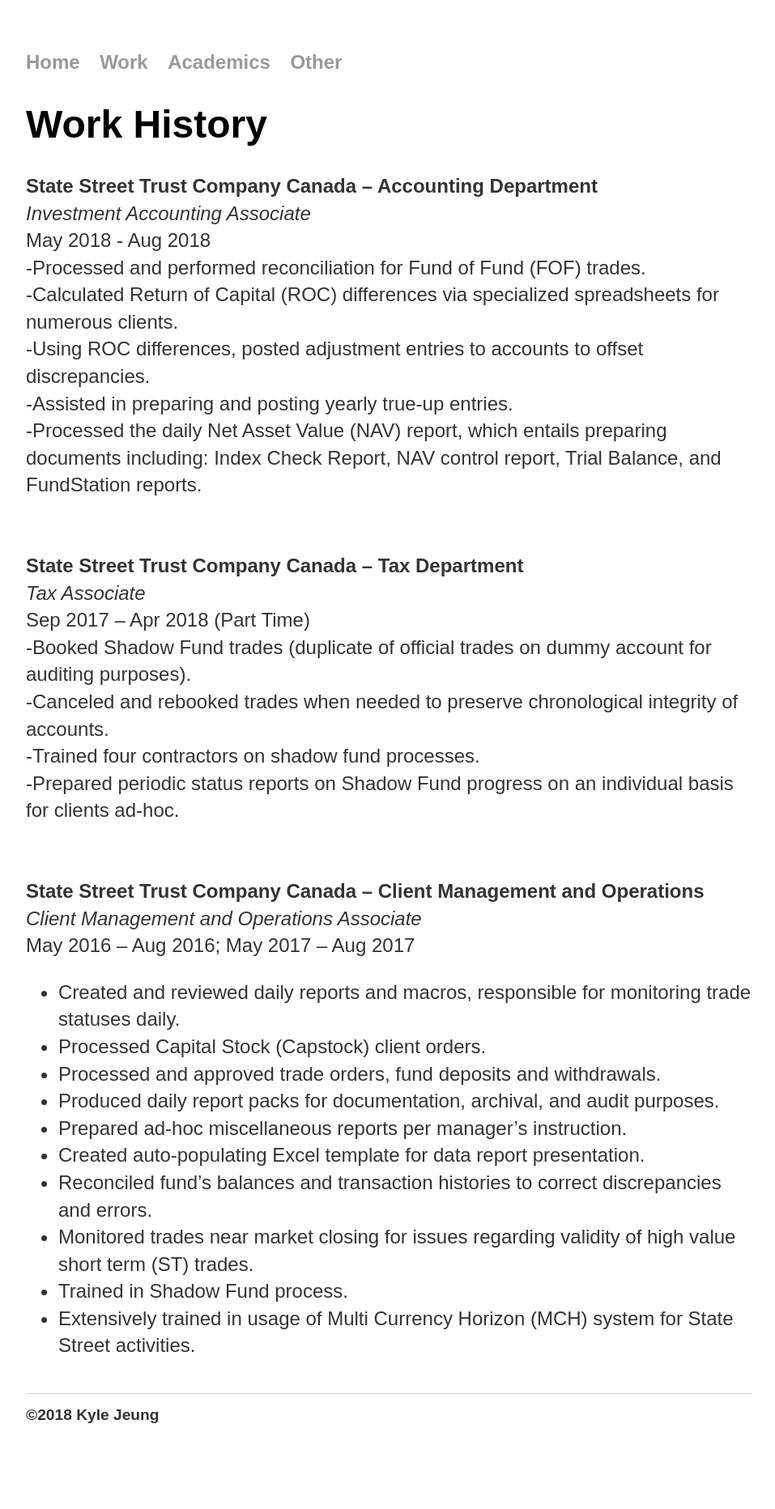
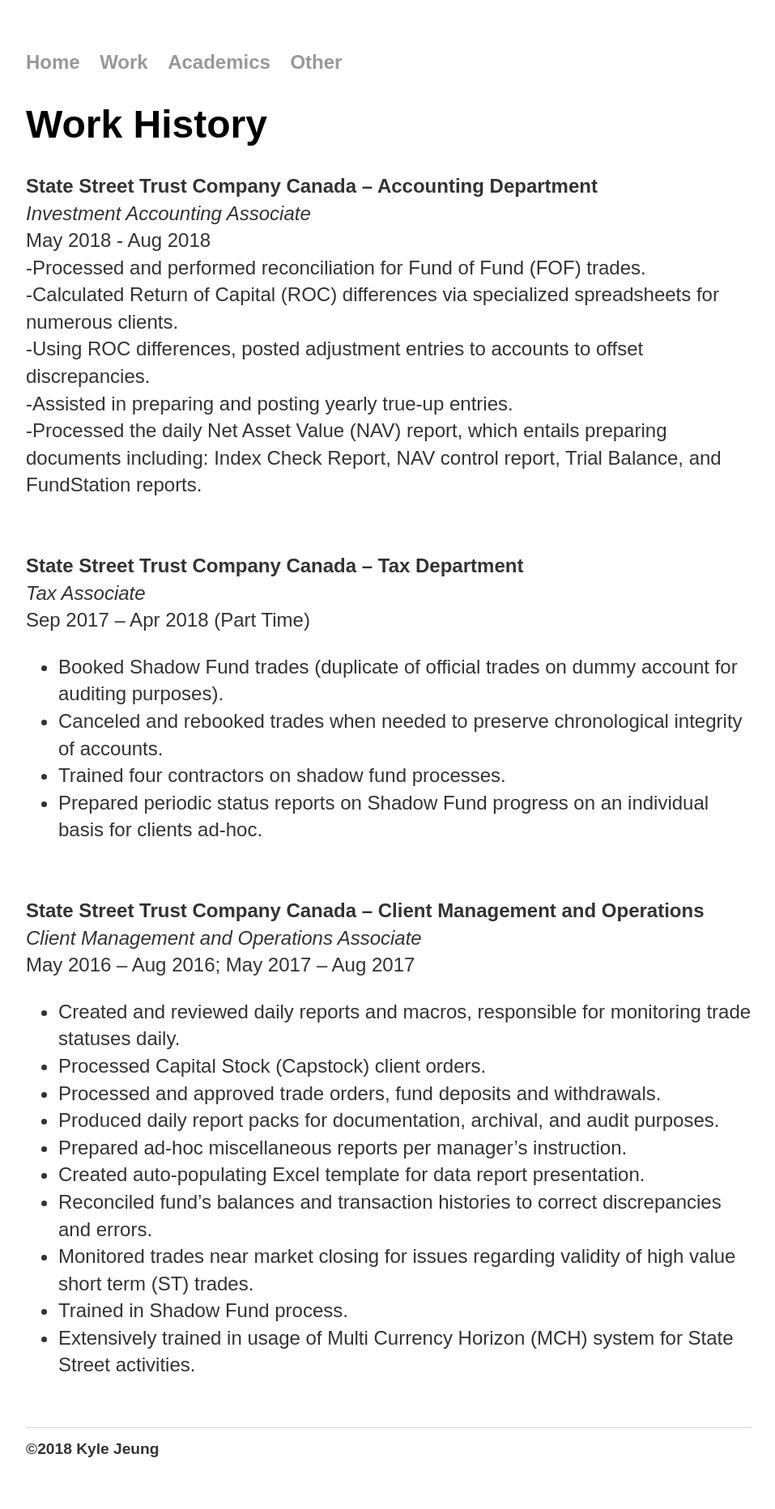
Before and after one commit to jeungkyle/portfolio, a Jekyll site: the page built from work/index.html, in a window 1280 px wide. Shown: the whole page at 81% size, without its empty margins (160-1117 px from the left). Built offline with Jekyll 4.4.1, drawn with Linux system fonts in a browser that asks for light colours; before the commit the page ends 1822 px from its top, so only the background shows below that.

Commit message:
Update index.html

```diff
--- a/work/index.html
+++ b/work/index.html
@@ -20,10 +20,12 @@
   <b>State Street Trust Company Canada – Tax Department</b><br>
   <i>Tax Associate</i><br>
   Sep 2017 – Apr 2018 (Part Time)<br>
-    -Booked Shadow Fund trades (duplicate of official trades on dummy account for auditing purposes).<br>
-    -Canceled and rebooked trades when needed to preserve chronological integrity of accounts.<br>
-    -Trained four contractors on shadow fund processes.<br>
-    -Prepared periodic status reports on Shadow Fund progress on an individual basis for clients ad-hoc.<br>
+  <ul>
+    <li>Booked Shadow Fund trades (duplicate of official trades on dummy account for auditing purposes).</li>
+    <li>Canceled and rebooked trades when needed to preserve chronological integrity of accounts.</li>
+    <li>Trained four contractors on shadow fund processes.</li>
+    <li>Prepared periodic status reports on Shadow Fund progress on an individual basis for clients ad-hoc.</li>
+  </ul>
 </p><br>
 
 <p>
@@ -42,4 +44,4 @@
     <li>Trained in Shadow Fund process.</li>
     <li>Extensively trained in usage of Multi Currency Horizon (MCH) system for State Street activities.</li>
   </ul>
-</p>
+</p><br>
```
